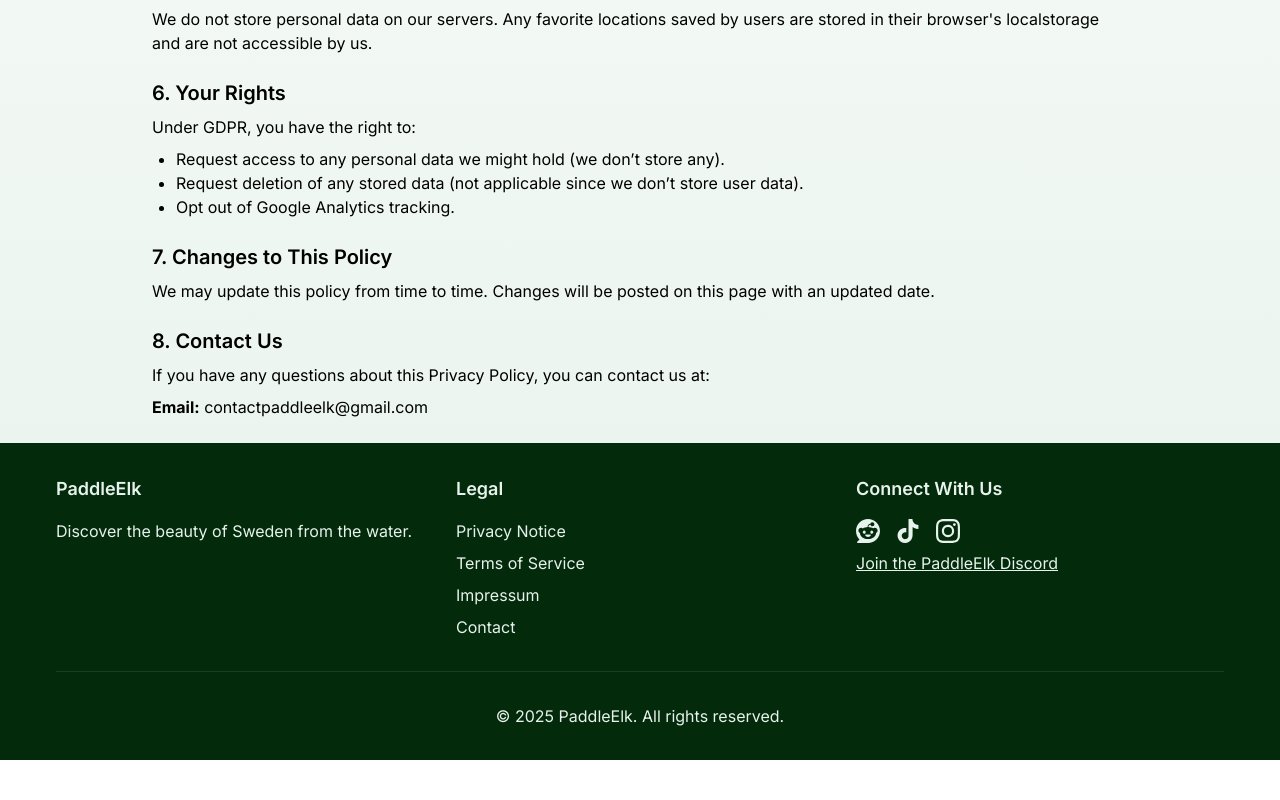
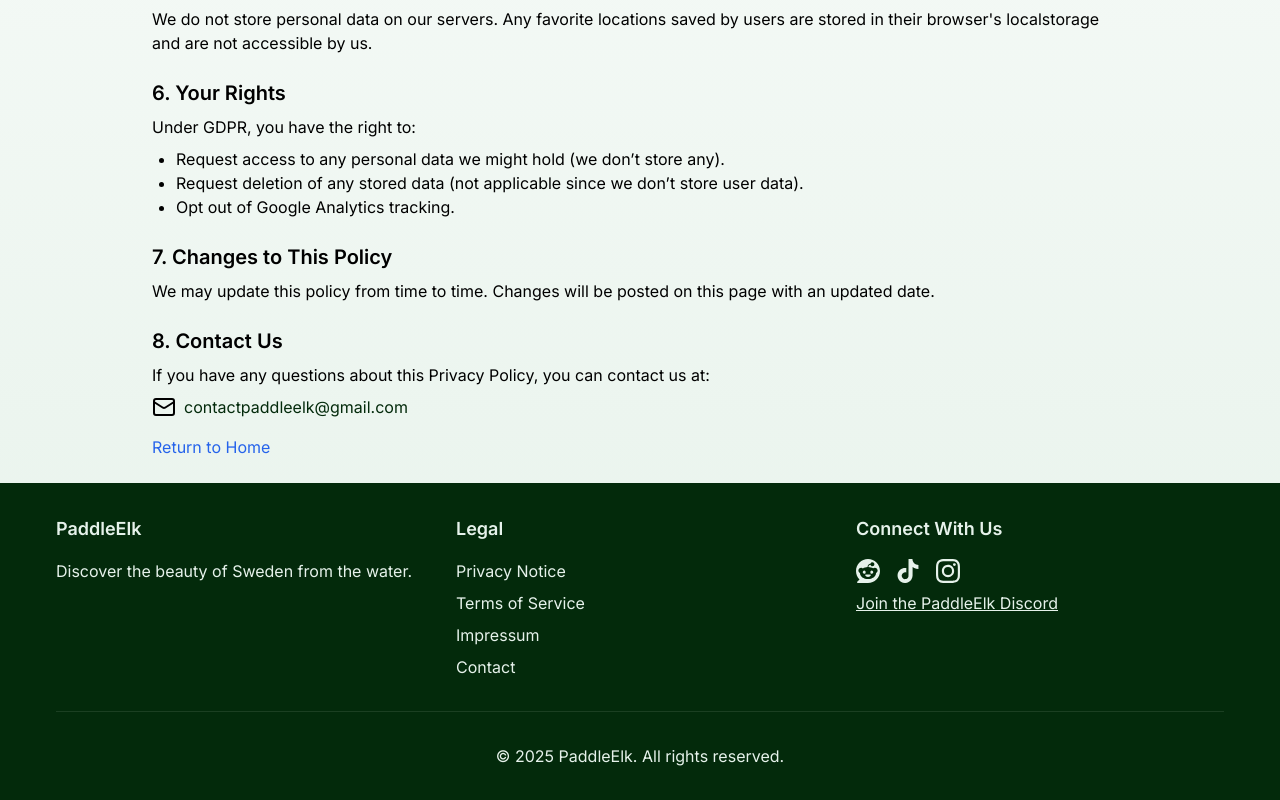
Before and after one commit to HannesEnsbacher/paddleelk, a Next.js app: page /privacy in a window 1280 px wide. Shown: the part 799-1599 px from the top of the page. Before the commit the page ends 1559 px from the top, so only its background shows below. Built offline with nearby package versions, Linux system fonts and the light colour scheme.

Commit message:
Homogenized the legal pages and updated the landing page image

```diff
--- a/app/(legal)/impressum/page.tsx
+++ b/app/(legal)/impressum/page.tsx
@@ -19,23 +19,27 @@ export default function Impressum() {
     return (
         <div className="max-w-5xl mx-auto p-6">
             <h1 className="text-3xl font-bold mb-6">Legal Notice</h1>
+            <p className="mb-4"> Last updated: <strong>3/17/2025</strong></p>
             <p className="mb-2">Name: Hannes Ensbacher</p>
             <p className="mb-2">Studentbacken 25/1506</p>
             <p className="mb-2">115 57 Stockholm</p>
             <p className="mb-2">Sweden</p>
             <h2 className="text-2xl font-semibold mt-6 mb-4">Contact</h2>
             <p className="mb-2">Phone: +46 702 586 944</p>
-                <p className="mb-2">Email: <a href="mailto:contactpaddleelk@gmail.com">contactpaddleelk@gmail.com</a></p>
+            <p className="mb-2">Email: <Link href="mailto:contactpaddleelk@gmail.com"
+                                             className="text-primary hover:underline">contactpaddleelk@gmail.com</Link>
+            </p>
             <h2 className="text-2xl font-semibold mt-6 mb-4">Responsible for Content</h2>
             <p className="mb-2">Hannes Ensbacher</p>
             <h2 className="text-2xl font-semibold mt-6 mb-4">Disclaimer</h2>
-                <p className="mb-2">This is a private website and does not pursue any commercial interests. The owner of this website is
+            <p className="mb-2">This is a private website and does not pursue any commercial interests. The owner of
+                this website is
                 not responsible for external links or their content.</p>
 
             <h2 className="text-2xl font-semibold mt-6 mb-4">Copyright</h2>
-                <p className="mb-4">All content on this website is subject to copyright. Any unauthorized use is prohibited.</p>
+            <p className="mb-4">All content on this website is subject to copyright. Any unauthorized use is
+                prohibited.</p>
 
-                <p><em>Last updated: March 2025</em></p>
 
             <Link href="/" className="text-blue-600 hover:underline">
                 Return to Home
--- a/app/(legal)/privacy/page.tsx
+++ b/app/(legal)/privacy/page.tsx
@@ -1,3 +1,5 @@
+import {Mail} from "lucide-react";
+import Link from "next/link";
 
 export function generateMetadata() {
     return {
@@ -99,9 +101,16 @@ const PrivacyPolicy = () => {
             <p>
                 If you have any questions about this Privacy Policy, you can contact us at:
             </p>
-            <p className="mt-2">
-                <strong>Email:</strong> contactpaddleelk@gmail.com
-            </p>
+            <div className="flex items-center mb-4 mt-2">
+                <Mail className="mr-2"/>
+                <Link href="mailto:contactpaddleelk@gmail.com" className="text-primary hover:underline">
+                    contactpaddleelk@gmail.com
+                </Link>
+            </div>
+
+            <Link href="/" className="text-blue-600 hover:underline">
+                Return to Home
+            </Link>
         </div>
     );
 };
--- a/app/(legal)/terms/page.tsx
+++ b/app/(legal)/terms/page.tsx
@@ -1,4 +1,5 @@
 import Link from "next/link"
+import {Mail} from "lucide-react";
 
 export function generateMetadata() {
     return {
@@ -18,38 +19,51 @@ export function generateMetadata() {
 export default function TermsOfService() {
     return (
         <div className="max-w-5xl mx-auto p-6">
-            <h1  className="text-3xl font-bold mb-6">Terms and Conditions</h1>
-            <p className="mb-4">Last updated: 3/17/25</p>
+            <h1 className="text-3xl font-bold mb-6">Terms and Conditions</h1>
+            <p className="mb-4"> Last updated: <strong>3/17/2025</strong></p>
 
             <h2 className="text-2xl font-semibold mt-6 mb-4">1. Introduction</h2>
-            <p className="mb-4">Welcome to PaddleElk! We provide a curated selection of kayak and canoe rental locations in
+            <p className="mb-4">Welcome to PaddleElk! We provide a curated selection of kayak and canoe rental locations
+                in
                 Sweden. Our goal is to help users find rental centers offering multi-day trips. Please read these Terms
                 and Conditions carefully before using our website.</p>
 
             <h2 className="text-2xl font-semibold mt-6 mb-4">2. Our Role</h2>
-            <p className="mb-4">[Your Website Name] acts as an informational resource. We do not own or operate any kayak or canoe rental
+            <p className="mb-4">PaddleElk acts as an informational resource. We do not own or operate any
+                kayak or canoe rental
                 services. We do not handle bookings, payments, or customer service for any rental provider listed on our
                 site.</p>
 
             <h2 className="text-2xl font-semibold mt-6 mb-4">3. Accuracy of Information</h2>
-            <p className="mb-4">We strive to keep the information on our site accurate and up-to-date, but we cannot guarantee the
+            <p className="mb-4">We strive to keep the information on our site accurate and up-to-date, but we cannot
+                guarantee the
                 completeness or correctness of all details. Users should verify details directly with the rental
                 providers.</p>
 
             <h2 className="text-2xl font-semibold mt-6 mb-4">4. Third-Party Websites</h2>
-            <p className="mb-4">Our website contains links to third-party rental providers. We are not responsible for the content,
+            <p className="mb-4">Our website contains links to third-party rental providers. We are not responsible for
+                the content,
                 policies, or practices of these external sites.</p>
 
             <h2 className="text-2xl font-semibold mt-6 mb-4">5. Limitation of Liability</h2>
-            <p className="mb-4">We are not liable for any issues, accidents, injuries, or disputes that may arise from renting kayaks or
+            <p className="mb-4">We are not liable for any issues, accidents, injuries, or disputes that may arise from
+                renting kayaks or
                 canoes from the providers listed on our site. Use of our website is at your own risk.</p>
 
             <h2 className="text-2xl font-semibold mt-6 mb-4">6. Changes to Terms</h2>
-            <p className="mb-4">We may update these terms at any time. Continued use of our website after changes are posted constitutes
+            <p className="mb-4">We may update these terms at any time. Continued use of our website after changes are
+                posted constitutes
                 agreement to the revised terms.</p>
 
             <h2 className="text-2xl font-semibold mt-6 mb-4">7. Contact</h2>
-            <p className="mb-4">If you have any questions about these Terms and Conditions, please contact us at contactpaddleelk@gmail.com</p>
+            <p>If you have any questions about these Terms and Conditions, please contact us at:
+            </p>
+            <div className="flex items-center mb-4 mt-2">
+                <Mail className="mr-2"/>
+                <Link href="mailto:contactpaddleelk@gmail.com" className="text-primary hover:underline">
+                    contactpaddleelk@gmail.com
+                </Link>
+            </div>
             <Link href="/" className="text-blue-600 hover:underline">
                 Return to Home
             </Link>
--- a/app/for-rental-owners/page.tsx
+++ b/app/for-rental-owners/page.tsx
@@ -74,8 +74,8 @@ export default function RentalOwnersInfo() {
                 </p>
                 <div className="flex items-center">
                     <Mail className="mr-2"/>
-                    <Link href="mailto:contact@example.com" className="text-primary hover:underline">
-                        contact@example.com
+                    <Link href="mailto:contactpaddleelk@gmail.com" className="text-primary hover:underline">
+                        contactpaddleelk@gmail.com
                     </Link>
                 </div>
             </section>
```
Also changed, not shown: public/landing-hero.jpg. Lines whose indentation alone changed are shown as unchanged.
